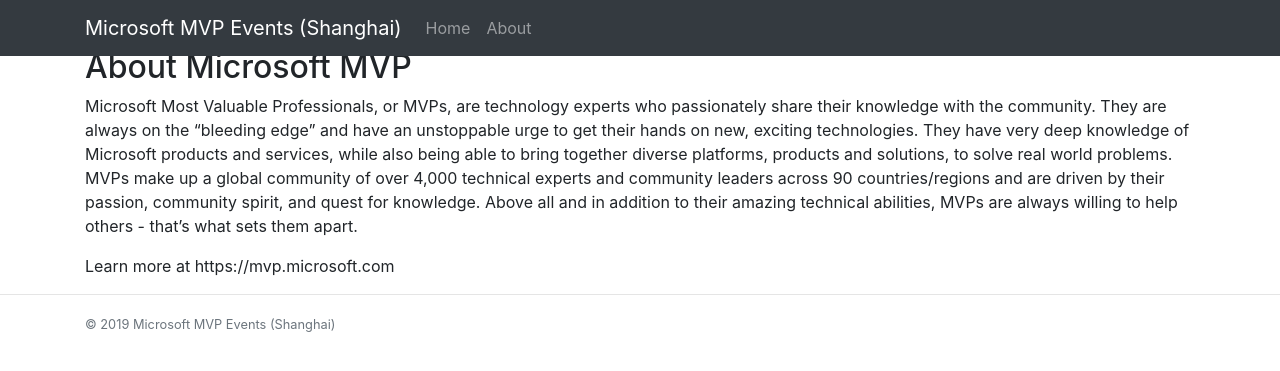
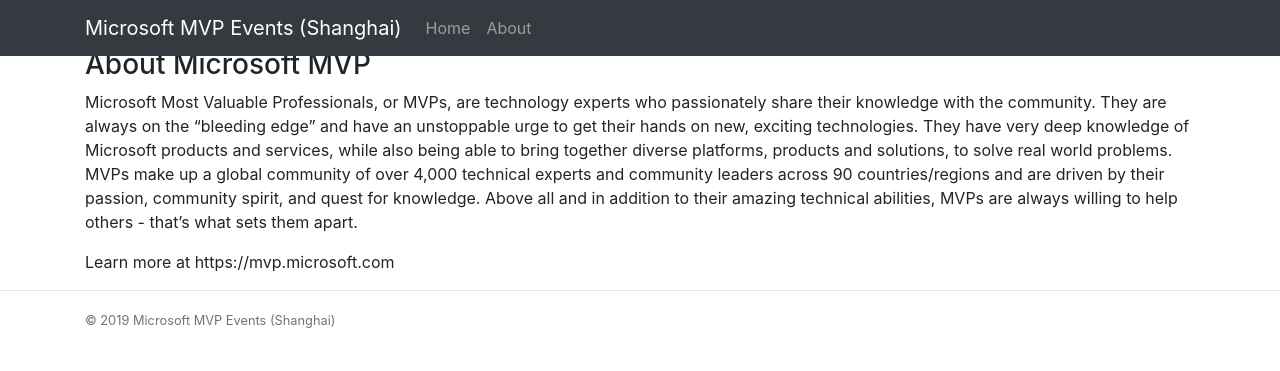
Before and after one commit to microsoft-mvp-events-cn/events, a Jekyll site: the page built from about.md, in a window 1280 px wide. Shown: the top 371 px of the page. Built offline with Jekyll 4.4.1, drawn with Linux system fonts in a browser that asks for light colours; our own code applies the rules of GitHub Pages for plain Markdown files.

Commit message:
Fix style

```diff
--- a/about.md
+++ b/about.md
@@ -2,7 +2,7 @@
 title: About
 ---
 
-## About Microsoft MVP
+### About Microsoft MVP
 
 Microsoft Most Valuable Professionals, or MVPs, are technology experts who passionately share their knowledge with the community. They are always on the "bleeding edge" and have an unstoppable urge to get their hands on new, exciting technologies. They have very deep knowledge of Microsoft products and services, while also being able to bring together diverse platforms, products and solutions, to solve real world problems. MVPs make up a global community of over 4,000 technical experts and community leaders across 90 countries/regions and are driven by their passion, community spirit, and quest for knowledge. Above all and in addition to their amazing technical abilities, MVPs are always willing to help others - that's what sets them apart.
 
--- a/index.html
+++ b/index.html
@@ -3,7 +3,8 @@
 title: Home
 ---
 
-<h1>Past Events</h1>
+<h3>Past Events</h3>
+<hr>
 
 <table class="table">
     <thead>
@@ -15,7 +16,7 @@
     <tbody>
         <tr>
             <td>
-                <a href="19.4-Azure-Bootcamp-Shanghai.html">Azure Bootcamp 2019 (Shanghai)</a>
+                <a href="events/19.4-Azure-Bootcamp-Shanghai.html">Azure Bootcamp 2019 (Shanghai)</a>
             </td>
             <td>
                 4/29/2019
```
